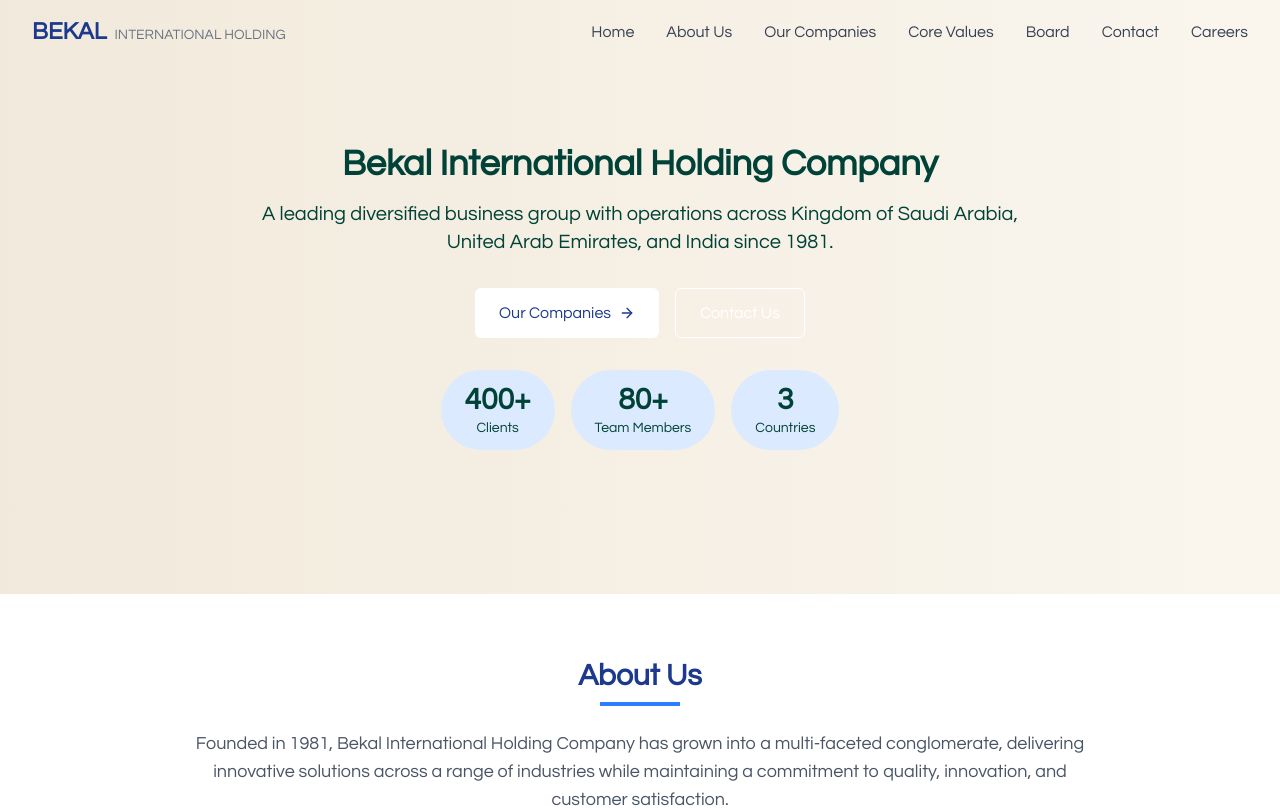
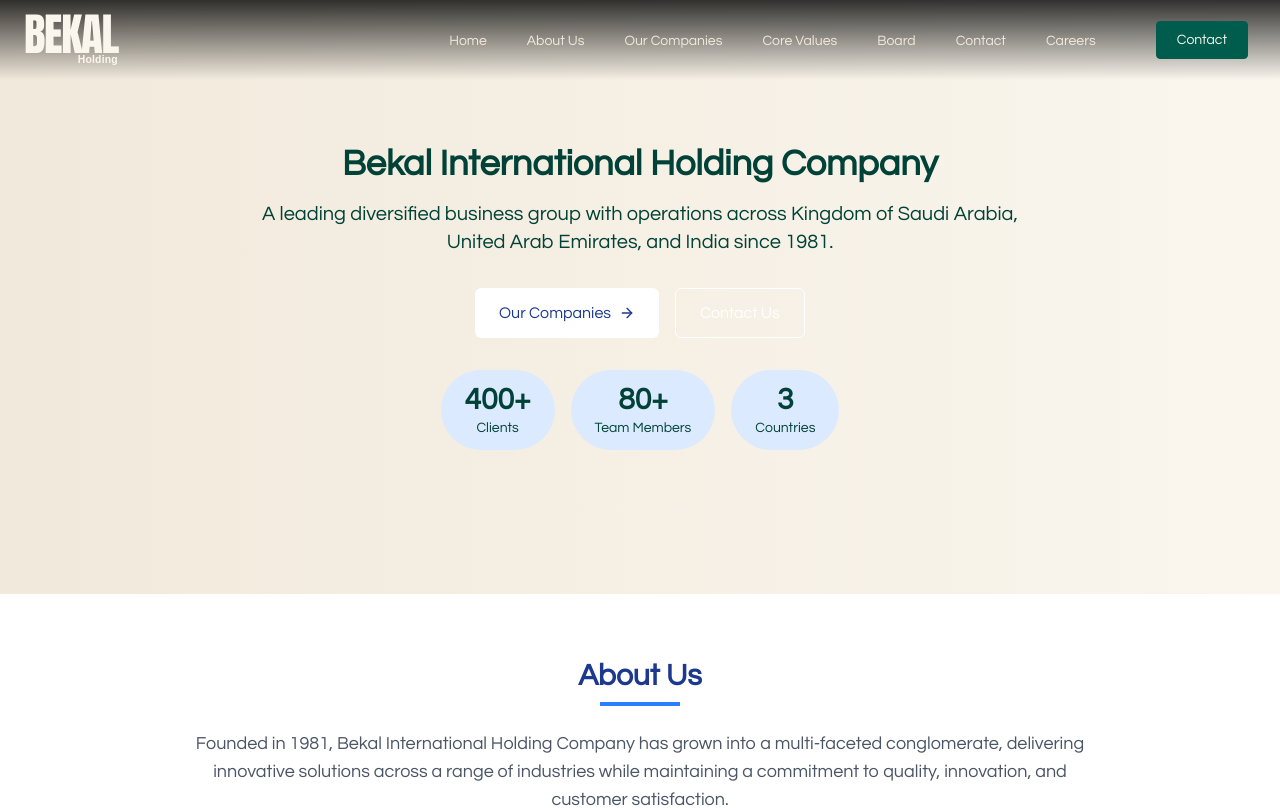
Before and after one commit to Dhaliyanoushad/bekal-holdings, a Next.js app: page / in a window 1280 px wide. Shown: the top 808 px of the page. Built offline with nearby package versions, Linux system fonts and the light colour scheme.

Commit message:
feat: Add framer-motion for enhanced animations and update component styles

```diff
--- a/package.json
+++ b/package.json
@@ -9,6 +9,7 @@
     "lint": "next lint"
   },
   "dependencies": {
+    "framer-motion": "^12.23.6",
     "lucide-react": "^0.525.0",
     "next": "15.4.2",
     "react": "19.1.0",
--- a/src/app/test/page.tsx
+++ b/src/app/test/page.tsx
@@ -18,7 +18,7 @@ export default function Home() {
       <Navbar />
       <HeroCarousel />
       {/* <NewsletterSignup /> */}
-      <Hero />
+      {/* <Hero /> */}
       <AboutUs />
       <Commitment />
       {/* <About /> */}
--- a/src/components/AboutUs.tsx
+++ b/src/components/AboutUs.tsx
@@ -5,10 +5,10 @@ const MissionSection = () => (
     {/* Left Text */}
     <div className="flex-1 flex items-center justify-center px-8 py-16">
       <div className="max-w-md">
-        <h2 className="text-5xl font-extrabold  text-[#1c2653] mb-4 tracking-wide leading-tight">
+        <h2 className="text-4xl font-extrabold  text-[#1c2653] mb-4 tracking-wide leading-tight">
           About Us
         </h2>{" "}
-        <p className="text-xl text-[#424242] max-w-2xl leading-relaxed font-medium">
+        <p className="text-l text-[#424242] max-w-2xl leading-relaxed font-medium">
           Founded in 1981, Bekal International Holding Company has grown into a
           multi-faceted conglomerate, delivering innovative solutions across a
           range of industries while maintaining a commitment to quality,
--- a/src/components/Navbar.tsx
+++ b/src/components/Navbar.tsx
@@ -2,6 +2,7 @@
 
 import { useState, useEffect } from "react";
 import { Menu, X } from "lucide-react";
+import { motion, AnimatePresence } from "framer-motion";
 
 const Navbar = () => {
   const [isMenuOpen, setIsMenuOpen] = useState(false);
@@ -20,7 +21,7 @@ const Navbar = () => {
   useEffect(() => {
     const handleScroll = () => {
       const offset = window.scrollY;
-      setIsScrolled(offset > 30);
+      setIsScrolled(offset > 50);
     };
 
     window.addEventListener("scroll", handleScroll);
@@ -28,57 +29,131 @@ const Navbar = () => {
   }, []);
 
   return (
-    <nav
-      className={`fixed w-full top-0 z-50 transition-colors duration-700 ${
-        isScrolled ? "bg-white shadow-md" : "bg-transparent"
+    <motion.nav
+      initial={{ opacity: 0, y: -20 }}
+      animate={{ opacity: 1, y: 0 }}
+      transition={{ duration: 0.5 }}
+      className={`fixed w-full top-0 z-50 h-20 transition-colors duration-300 ${
+        isScrolled
+          ? "bg-[#004237]"
+          : "bg-gradient-to-b from-black/80 to-transparent"
       }`}
     >
-      <div className="max-w-7xl mx-auto px-4 sm:px-6 lg:px-8 h-16 flex justify-between items-center">
+      <div className="max-w-7xl mx-auto px-4 sm:px-6 lg:px-8 h-full flex justify-between items-center">
         {/* Logo */}
-        <div>
-          <span className="text-2xl font-bold text-blue-900">BEKAL</span>
-          <span className="text-sm font-light text-gray-500 ml-2">
-            INTERNATIONAL HOLDING
+        <motion.div
+          whileHover={{ scale: 1.02 }}
+          transition={{ type: "spring", stiffness: 400 }}
+          className="flex items-center -ml-2 cursor-pointer"
+        >
+          <div className="flex flex-col items-end">
+            <span
+              className="text-[#faf6ee] uppercase"
+              style={{
+                fontSize: "2.8rem",
+                lineHeight: "0.85",
+                fontWeight: 400,
+                letterSpacing: "-0.03em",
+                fontFamily:
+                  'Impact, Haettenschweiler, "Arial Black", sans-serif',
+              }}
+            >
+              BEKAL
+            </span>
+            <span
+              className="text-[#faf6ee]"
+              style={{
+                fontSize: "0.65rem",
+                lineHeight: "1",
+                marginTop: "0.15rem",
+                fontWeight: 600,
+                fontFamily: "Arial, Helvetica, sans-serif",
+                letterSpacing: "0.02em",
+              }}
+            >
+              Holding
             </span>
           </div>
+        </motion.div>
 
         {/* Desktop Menu */}
-        <div className="hidden md:flex space-x-8">
+        <div className="hidden md:flex items-center space-x-8">
           {links.map((link) => (
+            <motion.div
+              key={link.label}
+              whileHover={{ y: -1 }}
+              transition={{ type: "spring", stiffness: 500 }}
+            >
               <a
-              key={link.label}
                 href={link.href}
-              className="text-gray-700 hover:text-blue-900 transition"
+                className="relative px-1 py-1 text-[#f0e8db] hover:text-white text-sm font-medium transition-colors duration-200"
               >
                 {link.label}
+                <span className="absolute left-0 bottom-0 w-full h-px bg-[#faf6ee] origin-left transform scale-x-0 hover:scale-x-100 transition-transform duration-300"></span>
               </a>
+            </motion.div>
           ))}
+          <motion.button
+            whileHover={{ backgroundColor: "#00382c" }}
+            transition={{ duration: 0.2 }}
+            className="ml-6 px-5 py-2 bg-[#005c4d] text-[#faf6ee] rounded-sm text-sm font-medium border border-[#005c4d]"
+          >
+            Contact
+          </motion.button>
         </div>
 
         {/* Mobile Menu Trigger */}
-        <div className="md:hidden">
-          <button onClick={() => setIsMenuOpen(!isMenuOpen)}>
-            {isMenuOpen ? <X size={24} /> : <Menu size={24} />}
+        <motion.div whileTap={{ scale: 0.95 }} className="md:hidden">
+          <button
+            onClick={() => setIsMenuOpen(!isMenuOpen)}
+            className="text-[#faf6ee] hover:opacity-80 transition-colors p-1"
+          >
+            {isMenuOpen ? (
+              <X size={26} className="stroke-[1.5]" />
+            ) : (
+              <Menu size={26} className="stroke-[1.5]" />
+            )}
           </button>
-        </div>
+        </motion.div>
       </div>
 
       {/* Mobile Menu */}
+      <AnimatePresence>
         {isMenuOpen && (
-        <div className="md:hidden bg-white px-4 pb-4 shadow">
-          {links.map((link) => (
-            <a
+          <motion.div
+            initial={{ opacity: 0, height: 0 }}
+            animate={{ opacity: 1, height: "auto" }}
+            exit={{ opacity: 0, height: 0 }}
+            transition={{ duration: 0.3 }}
+            className="md:hidden bg-[#0f2e29] overflow-hidden"
+          >
+            <div className="px-4 pb-6 pt-2 border-t border-[#005c4d]/30">
+              {links.map((link, index) => (
+                <motion.a
                   key={link.label}
+                  initial={{ x: 10, opacity: 0 }}
+                  animate={{ x: 0, opacity: 1 }}
+                  transition={{ delay: index * 0.05 }}
                   href={link.href}
                   onClick={() => setIsMenuOpen(false)}
-              className="block py-2 text-gray-700 hover:text-blue-900"
+                  className="block py-3 px-2 text-[#f0e8db] hover:text-white border-b border-[#005c4d]/20 last:border-0 transition-colors text-sm font-medium"
                 >
                   {link.label}
-            </a>
+                </motion.a>
               ))}
+              <motion.button
+                initial={{ scale: 0.95, opacity: 0 }}
+                animate={{ scale: 1, opacity: 1 }}
+                transition={{ delay: links.length * 0.05 }}
+                className="mt-4 w-full px-4 py-3 bg-[#005c4d] hover:bg-[#004237] text-[#faf6ee] rounded-sm text-sm font-medium transition-colors"
+              >
+                Contact
+              </motion.button>
             </div>
+          </motion.div>
         )}
-    </nav>
+      </AnimatePresence>
+    </motion.nav>
   );
 };
 
--- a/src/components/Test.tsx
+++ b/src/components/Test.tsx
@@ -79,7 +79,7 @@ export default function HeroCarousel() {
               <h1 className="text-4xl sm:text-4xl md:text-5xl font-bold mb-4 leading-tight">
                 Bekal International Holding Company
               </h1>
-              <p className="text-lg sm:text-xl mb-8 text-white/90">
+              <p className="text-sm sm:text-xl mb-8 text-white/90">
                 Since 1981, we have shaped industries across the UAE, Saudi
                 Arabia, and India by building a world-class, diversified
                 portfolio grounded in integrity, innovation, and excellence.
```
Also changed, not shown: 1 other file (tests, documents, lock files or other folders). Lines whose indentation alone changed are shown as unchanged.
